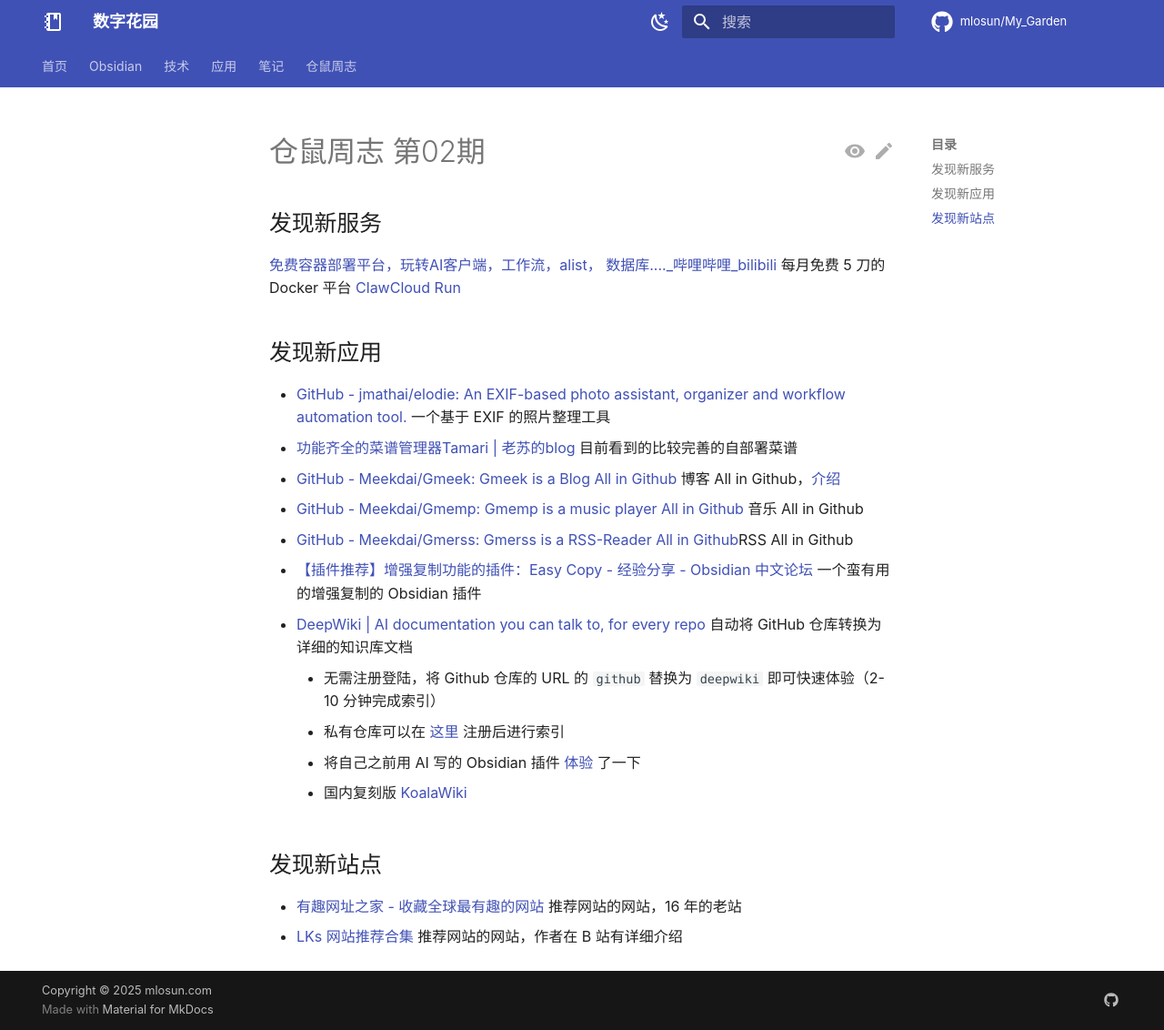
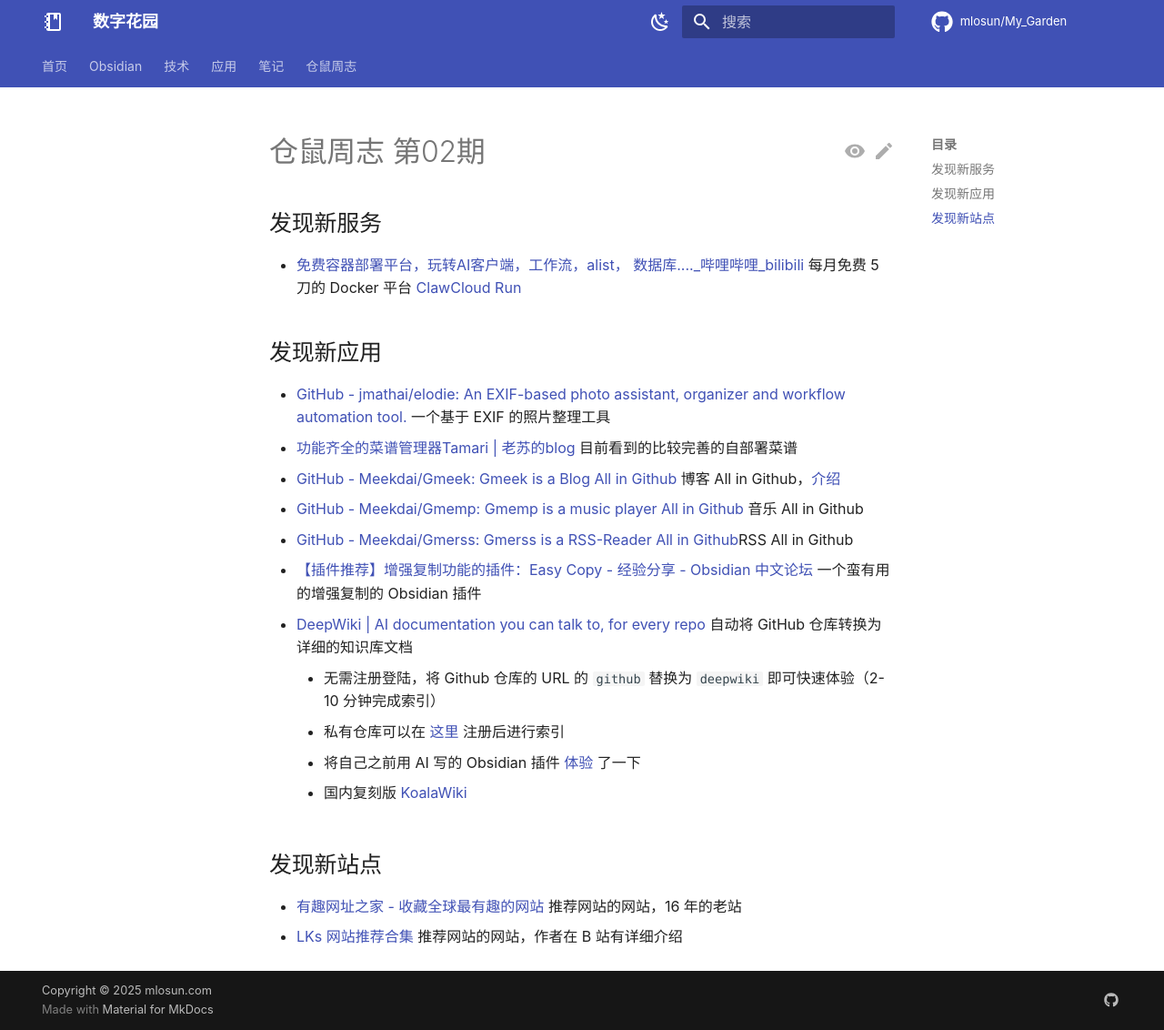
Before and after one commit to mlosun/My_Garden, an MkDocs documentation site: the page built from docs/weekly/仓鼠周志 第02期.md, in a window 1280 px wide and 1132 px high. Shown: the whole window at 91% size. Built offline with MkDocs 1.6.1 and Material for MkDocs 9.7.7, drawn with Linux system fonts in a browser that asks for light colours; comment, search, counter and statistics services are not loaded.

Commit message:
PUBLISHER #58

```diff
--- a/docs/weekly/仓鼠周志 第02期.md
+++ b/docs/weekly/仓鼠周志 第02期.md
@@ -6,7 +6,7 @@
 
 ## 发现新服务
 
-[免费容器部署平台，玩转AI客户端，工作流，alist， 数据库....\_哔哩哔哩\_bilibili](https://www.bilibili.com/video/BV1zKVtzFEQH/) 每月免费 5 刀的 Docker 平台 [ClawCloud Run](https://run.claw.cloud/)
+- [免费容器部署平台，玩转AI客户端，工作流，alist， 数据库....\_哔哩哔哩\_bilibili](https://www.bilibili.com/video/BV1zKVtzFEQH/) 每月免费 5 刀的 Docker 平台 [ClawCloud Run](https://run.claw.cloud/)
 
 ## 发现新应用
 
```
